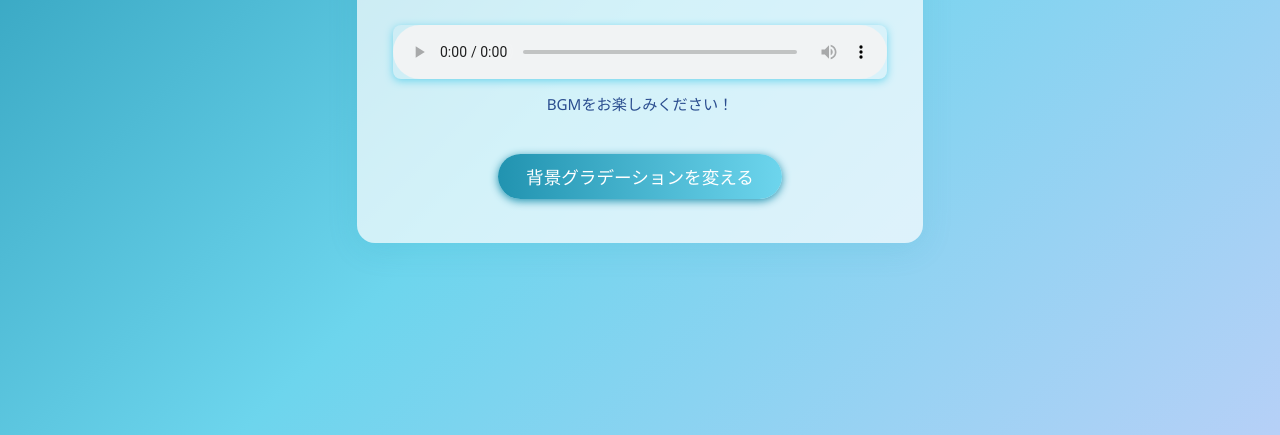
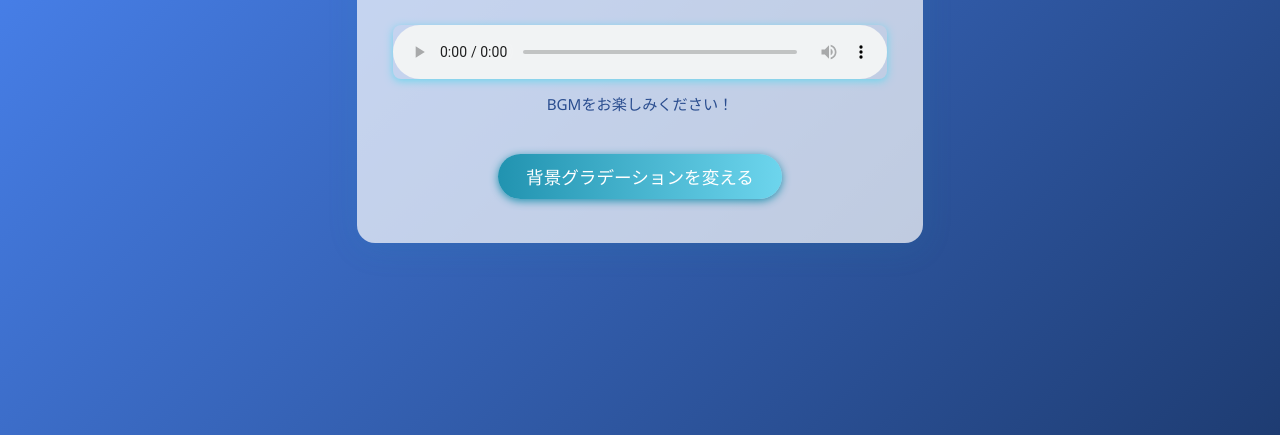
Before and after one commit to na20071206/my-web, a plain HTML site: page index.html in a window 1280 px wide. Shown: the part 365-800 px from the top of the page. Drawn offline with Linux system fonts and the light colour scheme.

Commit message:
背景グラデーションを青系に変更し、スタイルを統一

```diff
--- a/style.css
+++ b/style.css
@@ -1,11 +1,12 @@
 body {
+    /* 青系グラデーション背景 */
+    background: linear-gradient(135deg, #4f8cff 0%, #1e3c72 100%);
     min-height: 100vh;
     margin: 0;
+    font-family: 'Segoe UI', 'Arial', sans-serif;
     display: flex;
     align-items: center;
     justify-content: center;
-    background: linear-gradient(135deg, #2193b0 0%, #6dd5ed 50%, #b6d0f7 100%);
-    font-family: 'Segoe UI', 'Arial', sans-serif;
     transition: background 1s;
 }
 .container {
```
